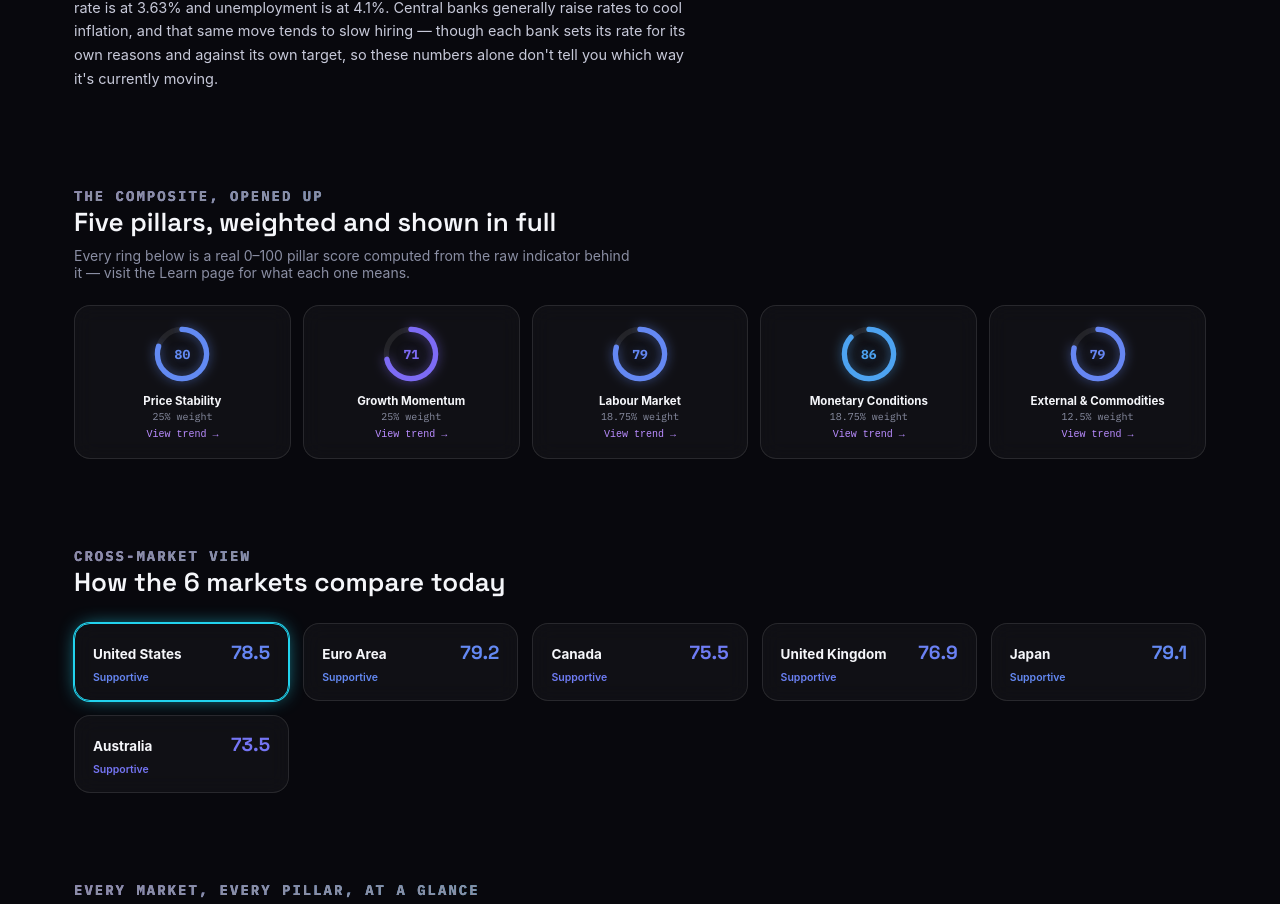
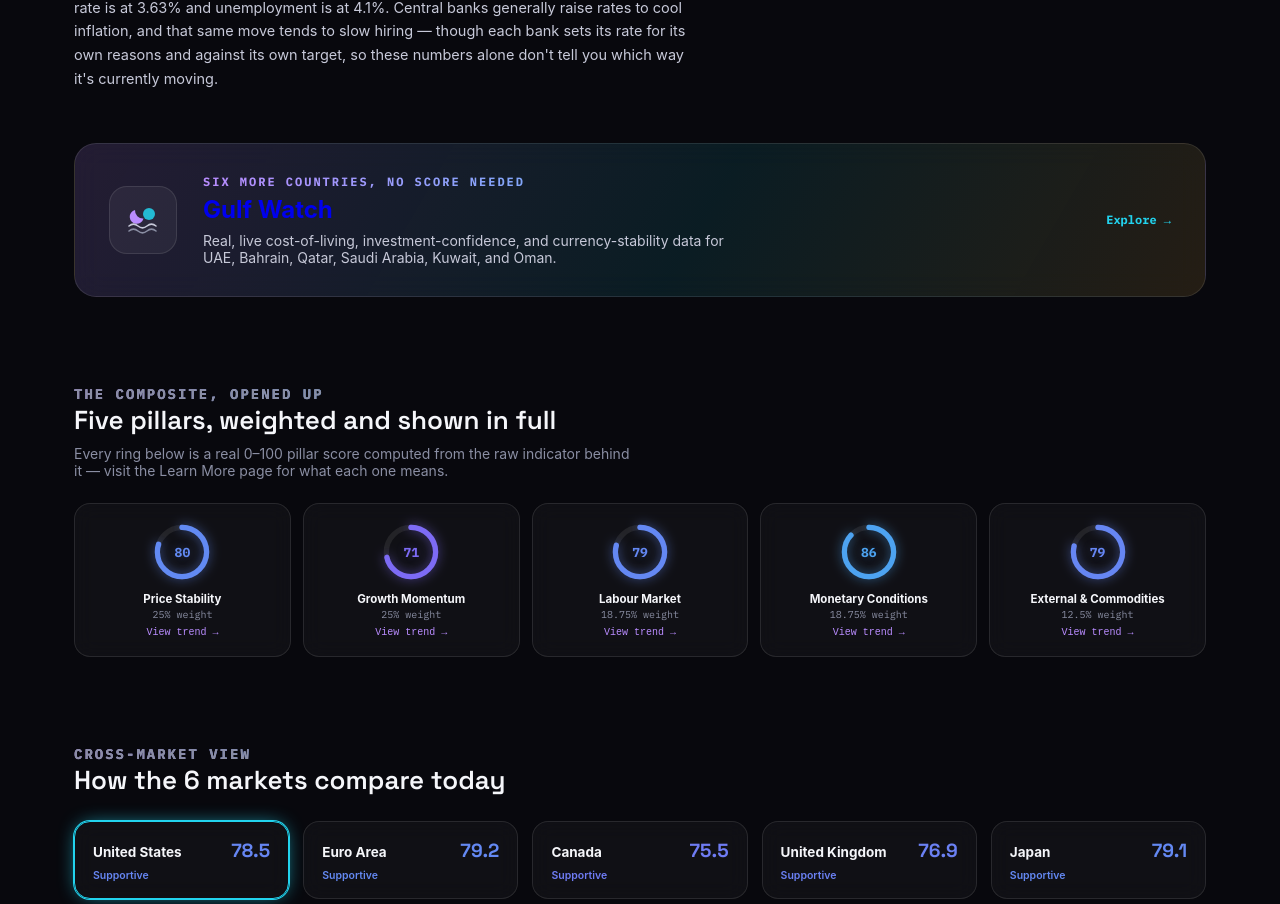
Before and after one commit to Moshnib/mmai-app, a Next.js app: page / in a window 1280 px wide. Shown: the part 993-1897 px from the top of the page. Built offline with nearby package versions, Linux system fonts and the light colour scheme; no server answers; the database is empty.

Commit message:
Add a big Gulf Watch banner to the homepage
Clickable promo card right below the score panel, with a crescent/
sun/waves icon evoking the Gulf, linking straight to /gulf-watch.

```diff
--- a/app/globals.css
+++ b/app/globals.css
@@ -131,6 +131,8 @@ h1.headline {
   padding: 16px 18px; cursor: pointer; transition: all .2s ease; backdrop-filter: blur(10px);
 }
 .compare-card:hover { border-color: rgba(255,255,255,0.22); transform: translateY(-2px); }
+.gulf-promo { transition: border-color .2s ease, transform .2s ease; }
+.gulf-promo:hover { border-color: rgba(255,255,255,0.28); transform: translateY(-2px); }
 .compare-card.selected { border-color: var(--gold); box-shadow: 0 0 0 1px var(--gold), 0 0 20px -6px var(--gold); }
 .compare-name { font-weight: 700; font-size: 13.5px; color: var(--ink); }
 .compare-score { font-family: "Space Grotesk", monospace; font-weight: 700; font-size: 19px; }
--- a/app/page.tsx
+++ b/app/page.tsx
@@ -242,12 +242,65 @@ export default function OverviewPage() {
         </div>
       </div>
 
+      <div className="section" style={{ paddingTop: 0 }}>
+        <div className="wrap">
+          <Link href="/gulf-watch" style={{ textDecoration: "none", display: "block" }}>
+            <div
+              className="gulf-promo"
+              style={{
+                background: "linear-gradient(120deg, rgba(185,140,255,0.16), rgba(34,211,238,0.10) 55%, rgba(217,164,65,0.14))",
+                border: "1px solid var(--hair)",
+                borderRadius: 22,
+                padding: "30px 34px",
+                display: "flex",
+                alignItems: "center",
+                gap: 26,
+                flexWrap: "wrap",
+                backdropFilter: "blur(14px)",
+                cursor: "pointer",
+              }}
+            >
+              <div
+                style={{
+                  width: 68, height: 68, borderRadius: 18, flexShrink: 0,
+                  background: "rgba(255,255,255,0.05)", border: "1px solid var(--hair)",
+                  display: "flex", alignItems: "center", justifyContent: "center",
+                }}
+              >
+                <svg width="36" height="36" viewBox="0 0 36 36" fill="none" xmlns="http://www.w3.org/2000/svg" aria-hidden="true">
+                  <circle cx="24" cy="12" r="6" fill="var(--gold)" opacity="0.85" />
+                  <path d="M10 8a7 7 0 108.5 8.5A8 8 0 0110 8z" fill="var(--gold-deep)" />
+                  <path d="M4 24c3-2.5 6-2.5 9 0s6 2.5 9 0 6-2.5 9 0" stroke="var(--ink-soft)" strokeWidth="1.6" fill="none" strokeLinecap="round" />
+                  <path d="M4 29c3-2.5 6-2.5 9 0s6 2.5 9 0 6-2.5 9 0" stroke="var(--slate)" strokeWidth="1.6" fill="none" strokeLinecap="round" />
+                </svg>
+              </div>
+              <div style={{ flex: 1, minWidth: 240 }}>
+                <p className="eyebrow" style={{ margin: "0 0 6px" }}>SIX MORE COUNTRIES, NO SCORE NEEDED</p>
+                <h2 style={{ margin: "0 0 8px" }}>Gulf Watch</h2>
+                <p style={{ color: "var(--ink-soft)", fontSize: 14, margin: 0, maxWidth: "60ch" }}>
+                  Real, live cost-of-living, investment-confidence, and currency-stability data for UAE, Bahrain,
+                  Qatar, Saudi Arabia, Kuwait, and Oman.
+                </p>
+              </div>
+              <div
+                style={{
+                  fontFamily: "IBM Plex Mono, monospace", fontSize: 12, fontWeight: 700,
+                  color: "var(--gold)", display: "flex", alignItems: "center", gap: 6, flexShrink: 0,
+                }}
+              >
+                Explore →
+              </div>
+            </div>
+          </Link>
+        </div>
+      </div>
+
       <div className="section">
         <div className="wrap">
           <div className="section-head">
             <p className="eyebrow">THE COMPOSITE, OPENED UP</p>
             <h2>Five pillars, weighted and shown in full</h2>
-            <p>Every ring below is a real 0–100 pillar score computed from the raw indicator behind it — visit the Learn page for what each one means.</p>
+            <p>Every ring below is a real 0–100 pillar score computed from the raw indicator behind it — visit the Learn More page for what each one means.</p>
           </div>
           <PillarGrid pillars={pillars} market={current} />
         </div>
```
